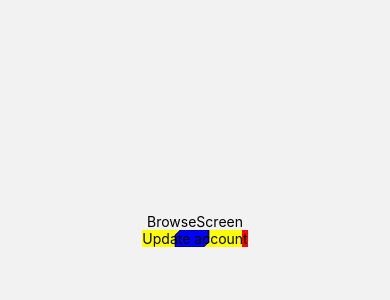
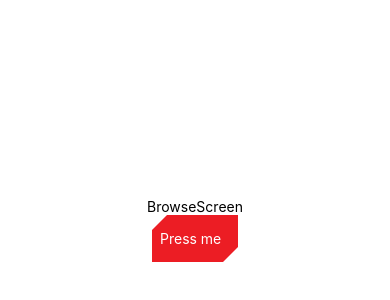
Before and after one commit to ff-joaquin-rojas/marveldemo, a React Native app: screen /Browse in a window 390 px wide. Shown: the part 192-492 px from the top of the page. Built offline with nearby package versions, Linux system fonts and the light colour scheme.

Commit message:
Added first theme implementation

```diff
--- a/App.tsx
+++ b/App.tsx
@@ -5,15 +5,17 @@ import {
   View,
 } from 'react-native';
 import RootStack from './src/navigation/ScreenStacks';
+import { lightTheme, darkTheme } from './src/style/Palette'
 
 
 function App(): JSX.Element {
   const isDarkMode = useColorScheme() === 'dark';
+  const theme = isDarkMode ? darkTheme : lightTheme
 
   return (
-  <NavigationContainer >
-    <RootStack />
-  </NavigationContainer>
+    <NavigationContainer theme={theme} >
+      <RootStack />
+    </NavigationContainer>
   );
 }
 
--- a/src/components/Button.tsx
+++ b/src/components/Button.tsx
@@ -1,31 +1,58 @@
-import { View, Text, TouchableOpacity, StyleSheet, TouchableHighlight, Pressable } from 'react-native'
+import { View, Text, StyleSheet, TouchableOpacity } from 'react-native'
 import React, { useMemo } from 'react'
-import { SPACING } from '../style/Palette'
-import { Theme, useTheme } from '@react-navigation/native'
-import { Path, Svg } from 'react-native-svg'
+import { MarvelTheme } from '../style/Palette'
+import { useTheme } from '@react-navigation/native'
 
-const Button = () => {
-    const theme = useTheme();
-    const styles = useMemo(() => createStyles(theme), [theme])
+const TRIANGLE_SIZE = 15
+
+interface ButtonProps {
+  text: string
+  onPress?: () => void
+}
+
+const Button = ({ text, onPress }: ButtonProps) => {
+  const theme = useTheme() as MarvelTheme;
+  const styles = useMemo(() => createStyles(theme), [theme])
 
   return (
-    <Pressable style={styles.buttonContainer}>
-        <Svg  style={{ position: 'absolute', backgroundColor: 'yellow', height: '100%', width: 100}} viewBox='0 0 50 25'>
-        <Path fill='blue' stroke='#000' d="M 0 25 L 42.5 25 L 50 17.5 L 50 0 L 7.5 0 L 0 7.5 L 0 25 Z" />
-        </Svg>
-      <Text>Update account</Text>
-    </Pressable>
+    <TouchableOpacity onPress={onPress} activeOpacity={theme.defaultOpacity} hitSlop={theme.hitSlopInsets}>
+      <View style={styles.buttonTop} />
+      <View style={styles.buttonContent}>
+        <Text style={styles.buttonText}>{text}</Text>
+      </View>
+      <View style={styles.buttonBottom} />
+    </TouchableOpacity>
   )
 }
 
-const createStyles = (theme: Theme) => {
-    return StyleSheet.create({
-        buttonContainer: {
-            backgroundColor: 'red',
-            // paddingHorizontal: SPACING * 3,
-            // paddingVertical: SPACING * 1.5,
-        }
-    });
+const createStyles = (theme: MarvelTheme) => {
+  return StyleSheet.create({
+    buttonText: {
+      color: theme.text.primary,
+      minWidth: 70,
+    },
+    buttonTop: {
+      backgroundColor: "transparent",
+      borderStyle: "solid",
+      borderLeftWidth: TRIANGLE_SIZE,
+      borderBottomWidth: TRIANGLE_SIZE,
+      borderLeftColor: "transparent",
+      borderRightColor: theme.colors.primary,
+      borderBottomColor: theme.colors.primary,
+    },
+    buttonBottom: {
+      backgroundColor: "transparent",
+      borderStyle: "solid",
+      borderRightWidth: TRIANGLE_SIZE,
+      borderTopWidth: TRIANGLE_SIZE,
+      borderTopColor: theme.colors.primary,
+      borderRightColor: "transparent",
+    },
+    buttonContent: {
+      backgroundColor: theme.colors.primary,
+      paddingHorizontal: theme.spacing
+    }
+  });
 }
 
 export default Button
--- a/src/screens/BrowseScreen.tsx
+++ b/src/screens/BrowseScreen.tsx
@@ -4,9 +4,9 @@ import Button from '../components/Button'
 
 const BrowseScreen = () => {
   return (
-    <ScrollView contentContainerStyle={{ flex: 1, alignItems: 'center', justifyContent: 'center'}}>
+    <ScrollView contentContainerStyle={{ flex: 1, alignItems: 'center', justifyContent: 'center' }}>
       <Text>BrowseScreen</Text>
-      <Button />
+      <Button text='Press me' />
     </ScrollView>
   )
 }
--- a/src/style/Palette.ts
+++ b/src/style/Palette.ts
@@ -1,3 +1,5 @@
+import { Theme } from "@react-navigation/native";
+import { Insets } from "react-native/types";
 
 export const PALETTE = {
     dark00: '#000000',
@@ -6,24 +8,68 @@ export const PALETTE = {
     white: '#ffffff',
 }
 
-export const SPACING = 8;
+export const DEFAULT_SPACING = 8;
+export const DEFAULT_HITSLOP = 10;
+export const DEFAULT_ACTIVE_OPACITY_BUTTON = 0.6
 
-export const lightTheme = {
+interface ColorClassification {
+    [name: string]: string;
+}
+
+export interface MarvelTheme extends Theme {
+    defaultOpacity: number,
+    hitSlop: number,
+    hitSlopInsets: Insets,
+    spacing: number,
+    text: {
+        primary: string;
+        secondary: string;
+    },
+    [classification: string]: ColorClassification | boolean | Insets | number
+}
+
+export const lightTheme: MarvelTheme = {
+    defaultOpacity: DEFAULT_ACTIVE_OPACITY_BUTTON,
+    hitSlop: DEFAULT_HITSLOP,
+    hitSlopInsets: { bottom: DEFAULT_HITSLOP, left: DEFAULT_HITSLOP, right: DEFAULT_HITSLOP, top: DEFAULT_HITSLOP },
+    spacing: DEFAULT_SPACING,
+    colors: {
+        background: PALETTE.white,
+        border: PALETTE.dark10,
+        card: PALETTE.white,
+        notification: PALETTE.red,
+        primary: PALETTE.red,
+        text: PALETTE.white,
+    },
+    dark: false,
     background: {
         primary: PALETTE.red,
     },
     text: {
         primary: PALETTE.white,
-        textColor: PALETTE.dark00,
+        secondary: PALETTE.dark00,
     }
 };
 
-export const darkTheme = {
+export const darkTheme: MarvelTheme = {
+    defaultOpacity: DEFAULT_ACTIVE_OPACITY_BUTTON,
+    hitSlop: DEFAULT_HITSLOP,
+    hitSlopInsets: { bottom: DEFAULT_HITSLOP, left: DEFAULT_HITSLOP, right: DEFAULT_HITSLOP, top: DEFAULT_HITSLOP },
+    spacing: DEFAULT_SPACING,
+    colors: {
+        background: PALETTE.dark10,
+        border: PALETTE.dark10,
+        card: PALETTE.white,
+        notification: PALETTE.red,
+        primary: PALETTE.white,
+        text: PALETTE.white,
+    },
+    dark: true,
     background: {
         primary: PALETTE.red,
     },
     text: {
         primary: PALETTE.white,
-        textColor: PALETTE.dark00,
+        secondary: PALETTE.dark00,
     }
 };
```
